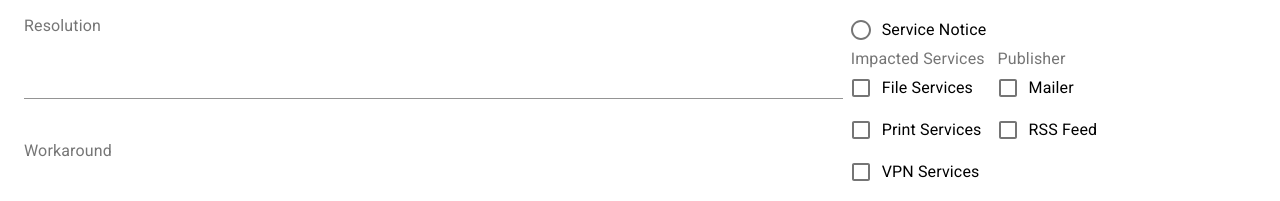
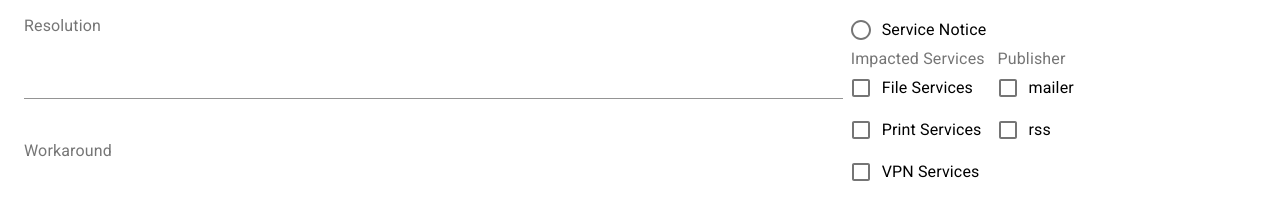
Before and after one commit to jaroldwong/notifier, a React (Create React App) app: page /compose in a window 1280 px wide. Shown: the part 419-620 px from the top of the page. Built offline with nearby package versions, Linux system fonts and the light colour scheme; data requests are answered from the project's data file.

Commit message:
use fetched publishers

```diff
--- a/src/pages/Compose.js
+++ b/src/pages/Compose.js
@@ -37,7 +37,6 @@ const Compose = () => {
   const [formClassification, setFormClassification] = useState('');
   const [formModifier, setFormModifier] = useState('');
   const [formServices, setFormServices] = useState([]);
-  const [formPublishers, setFormPublishers] = useState([]);
 
   const [classifications, setClassifications] = useState([]);
   const [modifiers, setModifiers] = useState([]);
@@ -90,7 +89,11 @@ const Compose = () => {
 
   const handlePublishersChange = (event) => {
     setPublishers((prevState) => {
-      return { ...prevState, [event.target.name]: event.target.checked };
+      return prevState.map((i) =>
+        i.description === event.target.name
+          ? { ...i, selected: event.target.checked }
+          : i
+      );
     });
   };
 
@@ -293,26 +296,19 @@ const Compose = () => {
           <FormControl component="fieldset" className={classes.formControl}>
             <FormLabel component="legend">Publisher</FormLabel>
             <FormGroup>
+              {publishers.map((p) => (
                 <FormControlLabel
+                  key={`publisher-${p.id}`}
                   control={
                     <Checkbox
-                    checked={publishers.mailer}
+                      checked={p.selected}
                       onChange={handlePublishersChange}
-                    name="mailer"
+                      name={p.description}
                     />
                   }
-                label="Mailer"
+                  label={p.description}
                 />
-              <FormControlLabel
-                control={
-                  <Checkbox
-                    checked={publishers.rss}
-                    onChange={handlePublishersChange}
-                    name="rss"
-                  />
-                }
-                label="RSS Feed"
-              />
+              ))}
             </FormGroup>
           </FormControl>
         </Grid>
```
Lines whose indentation alone changed are shown as unchanged.
